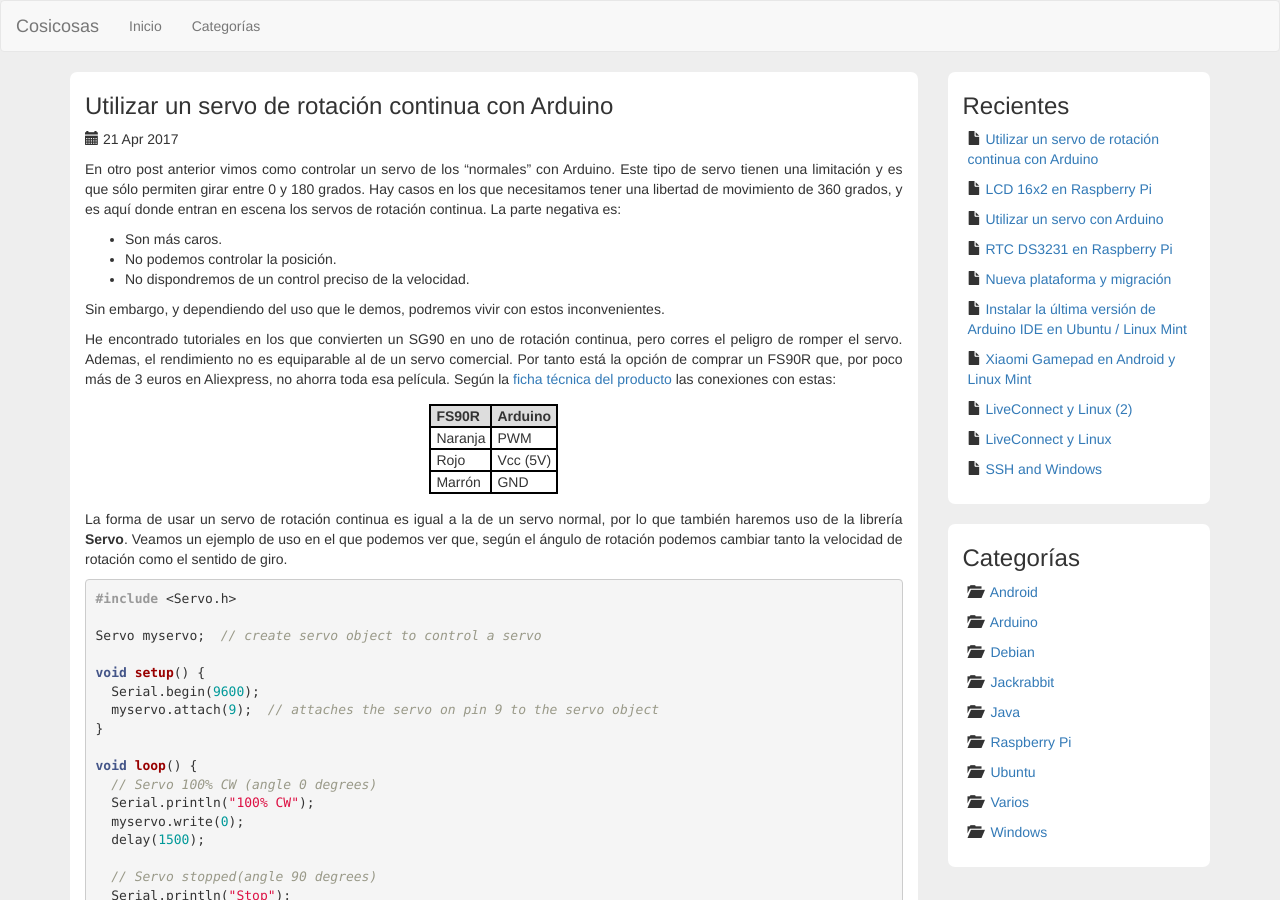
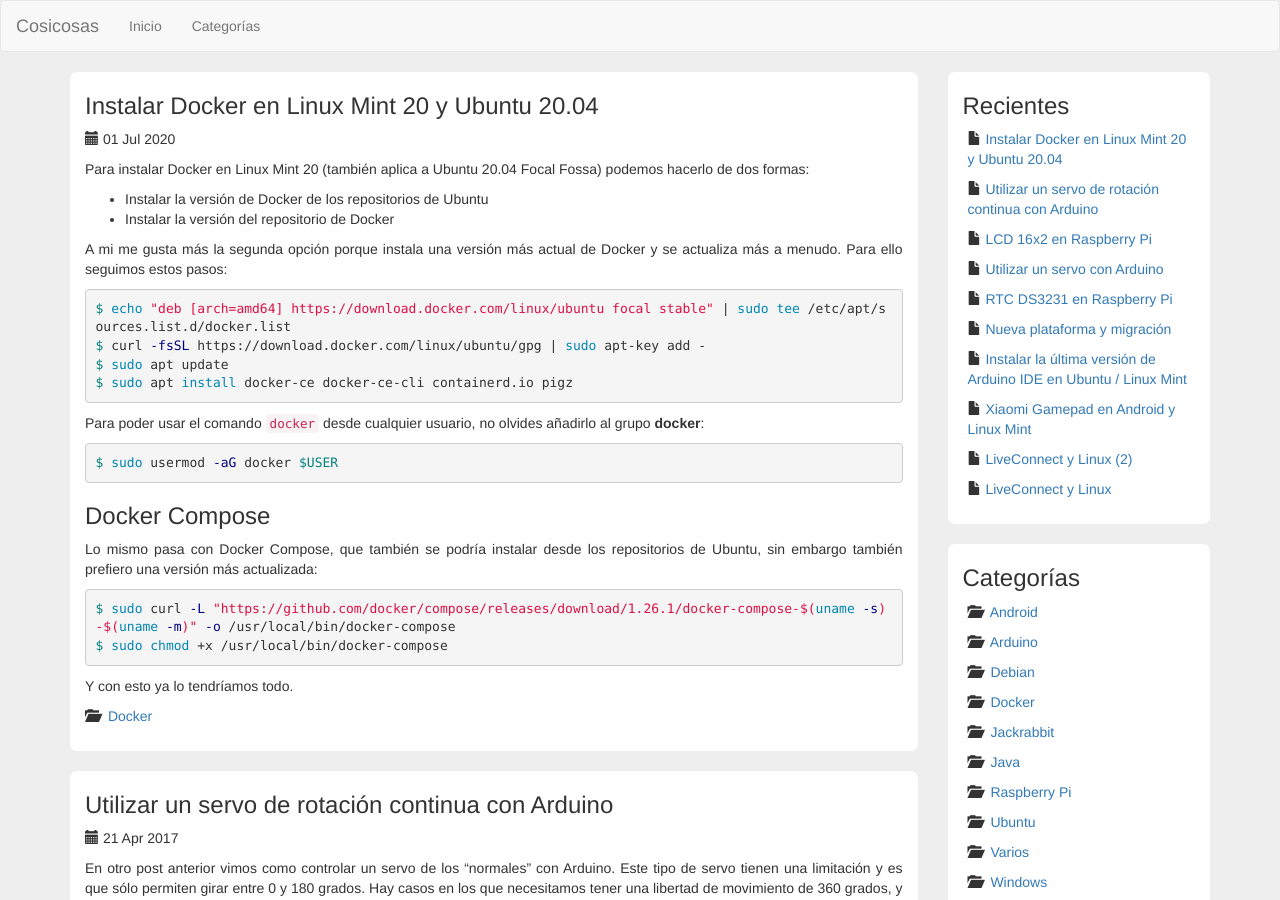
Before and after one commit to monkiki/monkiki.github.io, a Jekyll site: the page built from index.html, in a window 1280 px wide and 900 px high. Built offline with Jekyll 4.4.1, drawn with Linux system fonts in a browser that asks for light colours; the list of posts is cut into pages by our own code; some of the changed text lies outside the part shown.

Commit message:
Instalar Docker Compose

````diff
--- a/_config.yml
+++ b/_config.yml
@@ -3,6 +3,6 @@
 permalink: /:year/:month/:day/:title.html
 paginate_path: "/p:num/"
 paginate: 5
-gems:
+plugins:
   - jekyll-paginate
 #excerpt_separator: <!-- more -->
--- /dev/null
+++ b/_posts/2020-07-01-instalar-docker-en-linux-mint-20.md
@@ -0,0 +1,39 @@
+---
+layout: post
+title: "Instalar Docker en Linux Mint 20 y Ubuntu 20.04"
+date: 2020-07-01
+sources:
+- https://docs.docker.com/engine/install/ubuntu/
+categories:
+- Docker
+---
+
+Para instalar Docker en Linux Mint 20 (también aplica a Ubuntu 20.04 Focal Fossa) podemos hacerlo de dos formas:
+
+- Instalar la versión de Docker de los repositorios de Ubuntu
+- Instalar la versión del repositorio de Docker
+
+A mi me gusta más la segunda opción porque instala una versión más actual de Docker y se actualiza más a menudo. Para ello seguimos estos pasos:
+
+{% highlight bash %}
+$ echo "deb [arch=amd64] https://download.docker.com/linux/ubuntu focal stable" | sudo tee /etc/apt/sources.list.d/docker.list
+$ curl -fsSL https://download.docker.com/linux/ubuntu/gpg | sudo apt-key add -
+$ sudo apt update
+$ sudo apt install docker-ce docker-ce-cli containerd.io pigz
+{% endhighlight %}
+
+Para poder usar el comando ```docker``` desde cualquier usuario, no olvides añadirlo al grupo **docker**:
+
+{% highlight bash %}
+$ sudo usermod -aG docker $USER
+{% endhighlight %}
+
+## Docker Compose
+Lo mismo pasa con Docker Compose, que también se podría instalar desde los repositorios de Ubuntu, sin embargo también prefiero una versión más actualizada:
+
+{% highlight bash %}
+$ sudo curl -L "https://github.com/docker/compose/releases/download/1.26.1/docker-compose-$(uname -s)-$(uname -m)" -o /usr/local/bin/docker-compose
+$ sudo chmod +x /usr/local/bin/docker-compose
+{% endhighlight %}
+
+Y con esto ya lo tendríamos todo.
````
Also changed, not shown: README.md.
